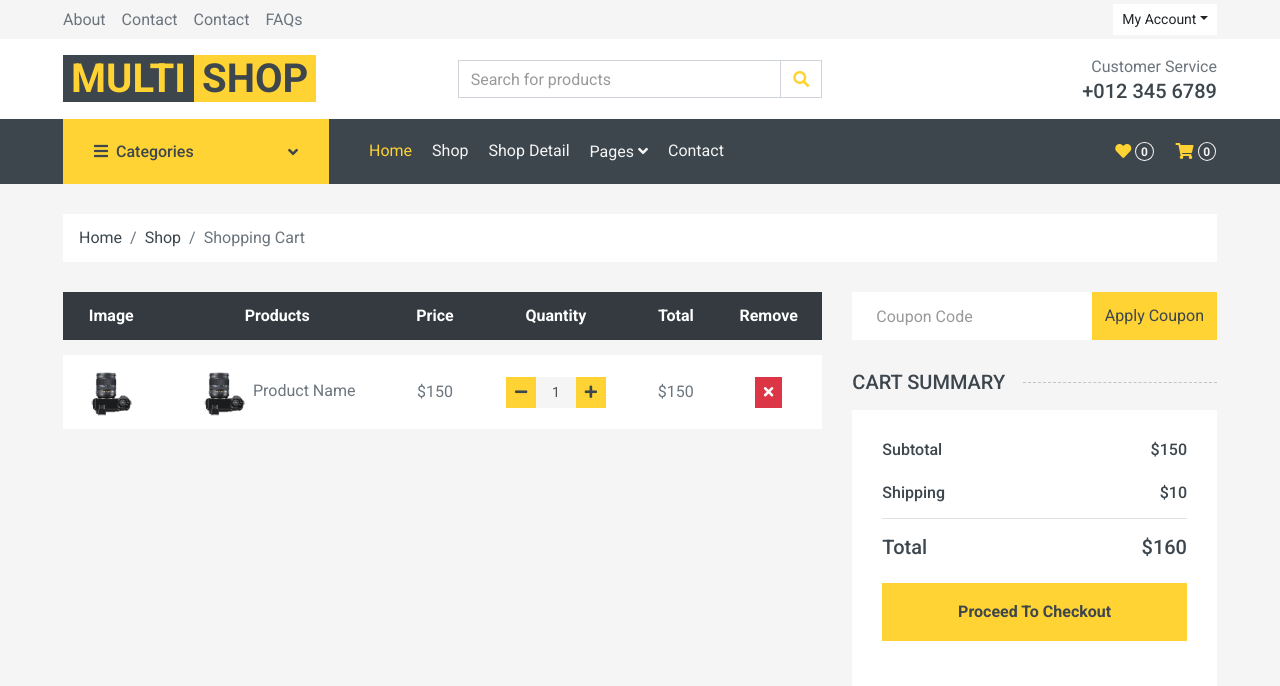
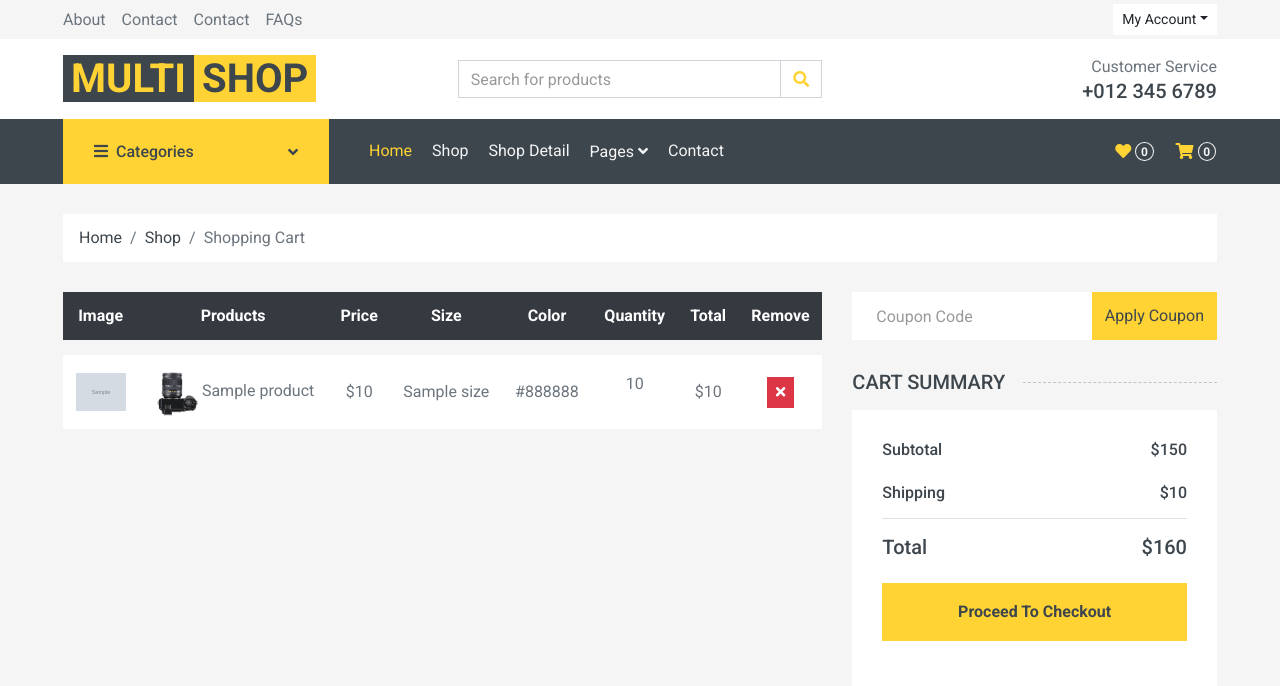
Before and after one commit to rms82/shop_test, a Django app: template templates/cart/cart_detail.html in a window 1280 px wide. Shown: the top 686 px of the page. Run offline with Django 3.2, Linux system fonts and the light colour scheme; the template is opened without the code that fills it: most values are stand-ins (such as "Sample title", 1, 10 or a date in 2020); grey boxes marked "Sample" are stand-in pictures; some libraries are stand-ins or nearby versions.

Commit message:
add cart detail function

```diff
--- a/cart/urls.py
+++ b/cart/urls.py
@@ -4,6 +4,6 @@ from . import views
 
 urlpatterns = [
    path('', views.CartDetailView.as_view(), name='cart_detail'),
-   path('add/', views.AddToCartView.as_view(), name='cart_add'),
+   path('add/<int:pk>/', views.AddToCartView.as_view(), name='cart_add'),
 
 ]
--- a/product/models.py
+++ b/product/models.py
@@ -33,7 +33,7 @@ class Product(models.Model):
     title = models.CharField(max_length=128, verbose_name=_('title'))
     description = models.TextField(verbose_name=_('description'))
 
-    price = models.DecimalField(max_digits=6, decimal_places=2, verbose_name=_('price'))
+    price = models.IntegerField(verbose_name=_('price'))
     off = models.SmallIntegerField(verbose_name=_('off'), null=True, blank=True,
                                    help_text=_("off should less than 60%."))
 
--- a/templates/cart/cart_detail.html
+++ b/templates/cart/cart_detail.html
@@ -35,46 +35,44 @@
                         <th>{% trans 'Image' %}</th>
                         <th>{% trans 'Products' %}</th>
                         <th>{% trans 'Price' %}</th>
+                        <th>{% trans 'Size' %}</th>
+                        <th>{% trans 'Color' %}</th>
                         <th>{% trans 'Quantity' %}</th>
                         <th>{% trans 'Total' %}</th>
                         <th>{% trans 'Remove' %}</th>
                     </tr>
                     </thead>
                     <tbody class="align-middle">
+                    {% for item in cart %}
+
                         <tr>
-                        <td class="align-middle"><img src="{% static 'img/product-1.jpg' %}" alt=""
+                            <td class="align-middle"><img src="{{ item.product.image.url }}" alt=""
                                                           style="width: 50px;">
                             </td>
-                        <td class="align-middle"><img src="img/product-1.jpg" alt="" style="width: 50px;"> Product Name
+                            <td class="align-middle"><img src="img/product-1.jpg" alt=""
+                                                          style="width: 50px;">{{ item.product.title }}
                             </td>
-                        <td class="align-middle">$150</td>
+                            <td class="align-middle">${{ item.price }}</td>
+                            <td class="align-middle">{{ item.size }}</td>
+                            <td class="align-middle">{{ item.color }}</td>
                             <td class="align-middle">
-                            <div class="input-group quantity mx-auto" style="width: 100px;">
-                                <div class="input-group-btn">
-                                    <button class="btn btn-sm btn-primary btn-minus">
-                                        <i class="fa fa-minus"></i>
-                                    </button>
-                                </div>
-                                <input type="text"
-                                       class="form-control form-control-sm bg-secondary border-0 text-center" value="1">
-                                <div class="input-group-btn">
-                                    <button class="btn btn-sm btn-primary btn-plus">
-                                        <i class="fa fa-plus"></i>
-                                    </button>
-                                </div>
-                            </div>
+                                <p>{{ item.quantity }}</p>
                             </td>
-                        <td class="align-middle">$150</td>
+                            <td class="align-middle">${{ item.total }}</td>
                             <td class="align-middle">
                                 <button class="btn btn-sm btn-danger"><i class="fa fa-times"></i></button>
                             </td>
                         </tr>
+
+                    {% endfor %}
+
 
                     </tbody>
                 </table>
             </div>
             <div class="col-lg-4">
                 <form class="mb-30" action="">
+                    {% csrf_token %}
                     <div class="input-group">
                         <input type="text" class="form-control border-0 p-4" placeholder="{% trans 'Coupon Code' %}">
                         <div class="input-group-append">
@@ -82,7 +80,8 @@
                         </div>
                     </div>
                 </form>
-                <h5 class="section-title position-relative text-uppercase mb-3"><span class="bg-secondary pr-3">{% trans 'Cart Summary' %}</span>
+                <h5 class="section-title position-relative text-uppercase mb-3"><span
+                        class="bg-secondary pr-3">{% trans 'Cart Summary' %}</span>
                 </h5>
                 <div class="bg-light p-30 mb-5">
                     <div class="border-bottom pb-2">
```
Also changed, not shown: cart/cart.py (+36 -4 lines), cart/views.py (+14 -4 lines), templates/product/product_detail.html (+4 -4 lines), templates/cart/locale/fa/LC_MESSAGES/django.po, 1 other file. Lines whose indentation alone changed are shown as unchanged.
